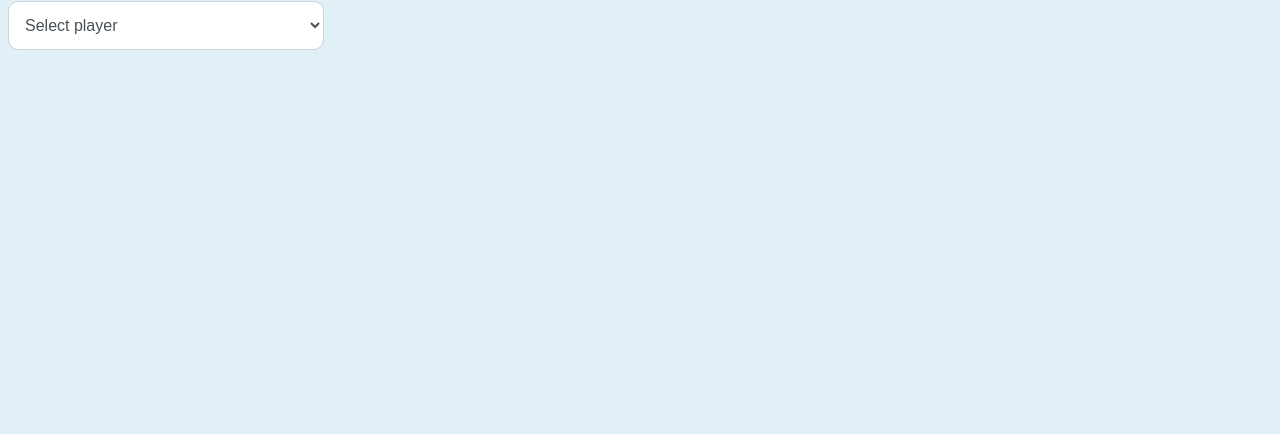
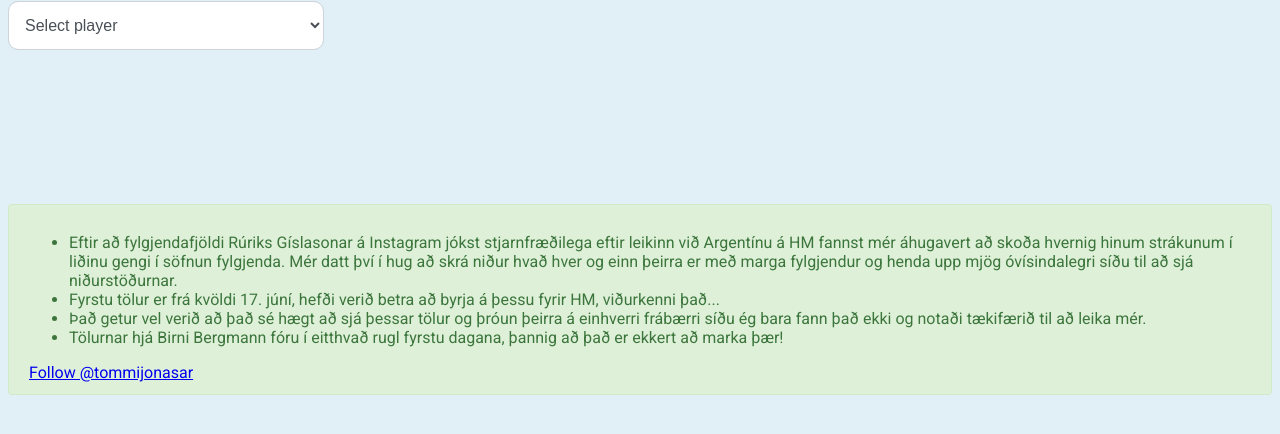
Before and after one commit to tommijonasar/tommijonasar.github.io, a plain HTML site: page index.html in a window 1280 px wide. Shown: the part 80-514 px from the top of the page. Drawn offline with Linux system fonts and the light colour scheme.

Commit message:
Description added

```diff
--- a/index.html
+++ b/index.html
@@ -26,10 +26,22 @@
     border-radius: 10px;
     transition: border-color 0.15s ease-in-out, box-shadow 0.15s ease-in-out;
   }
+
+
+
+  .alert {
+    padding: .75rem 1.25rem;
+    margin-bottom: 1rem;
+    border: 1px solid transparent;
+    border-radius: .25rem;
+    background-color: #dff0d8;
+    border-color: #d0e9c6;
+    color: #3c763d;
+  }
 </style>
 
 <body>
-  <script src="main.js?ver=2"></script>
+  <script src="main.js?ver=1"></script>
   <h1 id="player-name">Albert Guðmundsson</h1>
   <select id="player-select">
     <option value="">Select player</option>
@@ -62,6 +74,31 @@
     <canvas id="myChart"></canvas>
   </div>
 
+  <div class="alert">
+    <ul>
+      <li>
+        Eftir að fylgjendafjöldi Rúriks Gíslasonar á Instagram jókst stjarnfræðilega eftir leikinn við Argentínu á HM fannst mér
+        áhugavert að skoða hvernig hinum strákunum í liðinu gengi í söfnun fylgjenda. Mér datt því í hug að skrá niður hvað
+        hver og einn þeirra er með marga fylgjendur og henda upp mjög óvísindalegri síðu til að sjá niðurstöðurnar.
+      </li>
+      <li>
+        Fyrstu tölur er frá kvöldi 17. júní, hefði verið betra að byrja á þessu fyrir HM, viðurkenni það...
+      </li>
+      <li>
+        Það getur vel verið að það sé hægt að sjá þessar tölur og þróun þeirra á einhverri frábærri síðu ég bara fann það ekki og
+        notaði tækifærið til að leika mér.
+      </li>
+      <li>
+        Tölurnar hjá Birni Bergmann fóru í eitthvað rugl fyrstu dagana, þannig að það er ekkert að marka þær!
+      </li>
+    </ul>
+
+    <a href="https://twitter.com/tommijonasar?ref_src=twsrc%5Etfw" class="twitter-follow-button" data-show-count="false">Follow @tommijonasar</a>
+    <script async src="https://platform.twitter.com/widgets.js" charset="utf-8"></script>
+
+  </div>
+
+
 </body>
 
 
```
